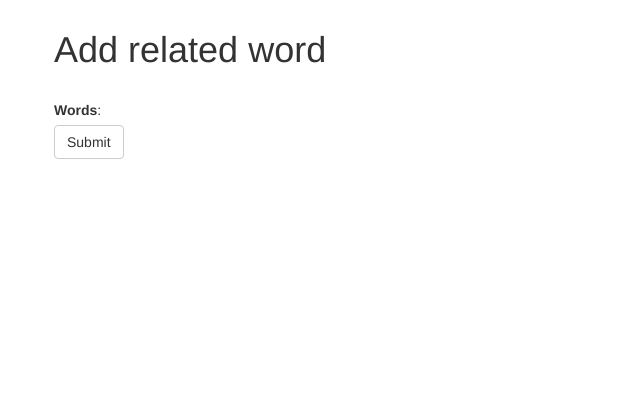
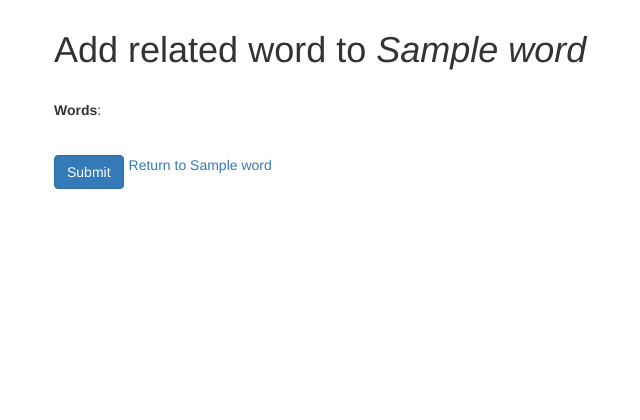
Before and after one commit to DiegoPires/dialleto, a Flask app: template app/templates/word/addrelatedword.html in a window 1280 px wide. Shown: the top 420 px of the page, without its empty margins (16-656 px from the left). Run offline with Flask 3, Linux system fonts and the light colour scheme; tables that the repository leaves empty hold one stand-in row (values such as "Sample post"); the template is opened without the code that fills it: values that come from a table or form of the project are taken from there, most other values are stand-ins (such as "Sample title", 1, 10 or a date in 2020); parts of the project's set-up code (start-up, migrations or seed data) failed here and were passed over; some libraries are stand-ins or nearby versions.

Commit message:
Bug fix for related words

```diff
--- a/app/templates/word/addrelatedword.html
+++ b/app/templates/word/addrelatedword.html
@@ -16,14 +16,19 @@
 {% block body %}
     <div class="container">
 
-        <h1>Add related word</h1>
+        <h1>Add related word to <i>{{ word.word }}</i></h1>
         <br/>
 
         <form method="POST" class="formrelatedwords" >
             {{ form.hidden_tag() }}
             <div>{{ form.words.label }}: {{ form.words(class="css_class") }}</div>
 
-            <div>{{ form.submit(class="btn btn-default") }}</div>
+            <p>&nbsp;</p>
+            <div class="btn-toolbar" role="group" aria-label="Actions">
+                <div class="btn-group" role="group" aria-label="...">{{ form.submit(class="btn btn-primary") }}</div>
+                <div class="btn-group" role="group" aria-label="...">
+                    <a href="{{ url_for("word.word", term=word.word) }}">Return to {{ word.word }}</a></div>
+            </div>
         </form>
 
         {% for field in form if field.widget.input_type != 'hidden' %}
```
Also changed, not shown: app/word/views.py (+20 -3 lines).
